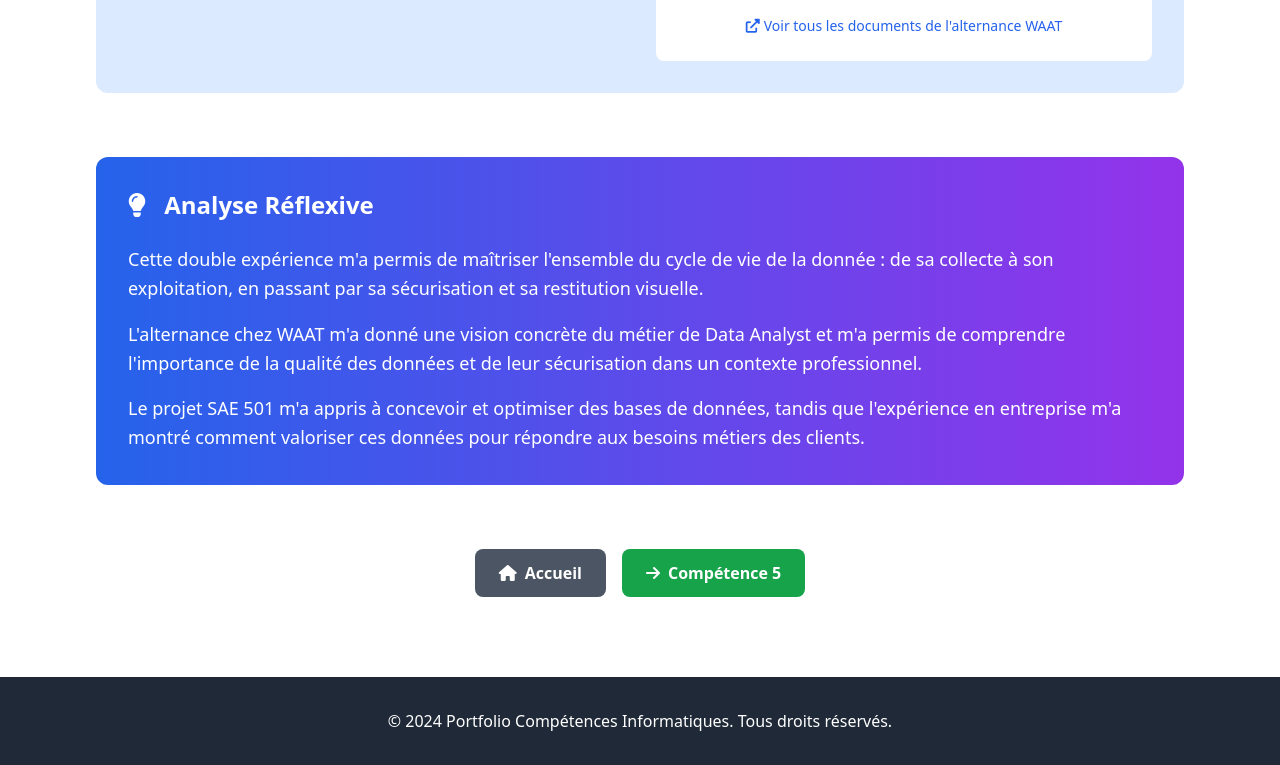
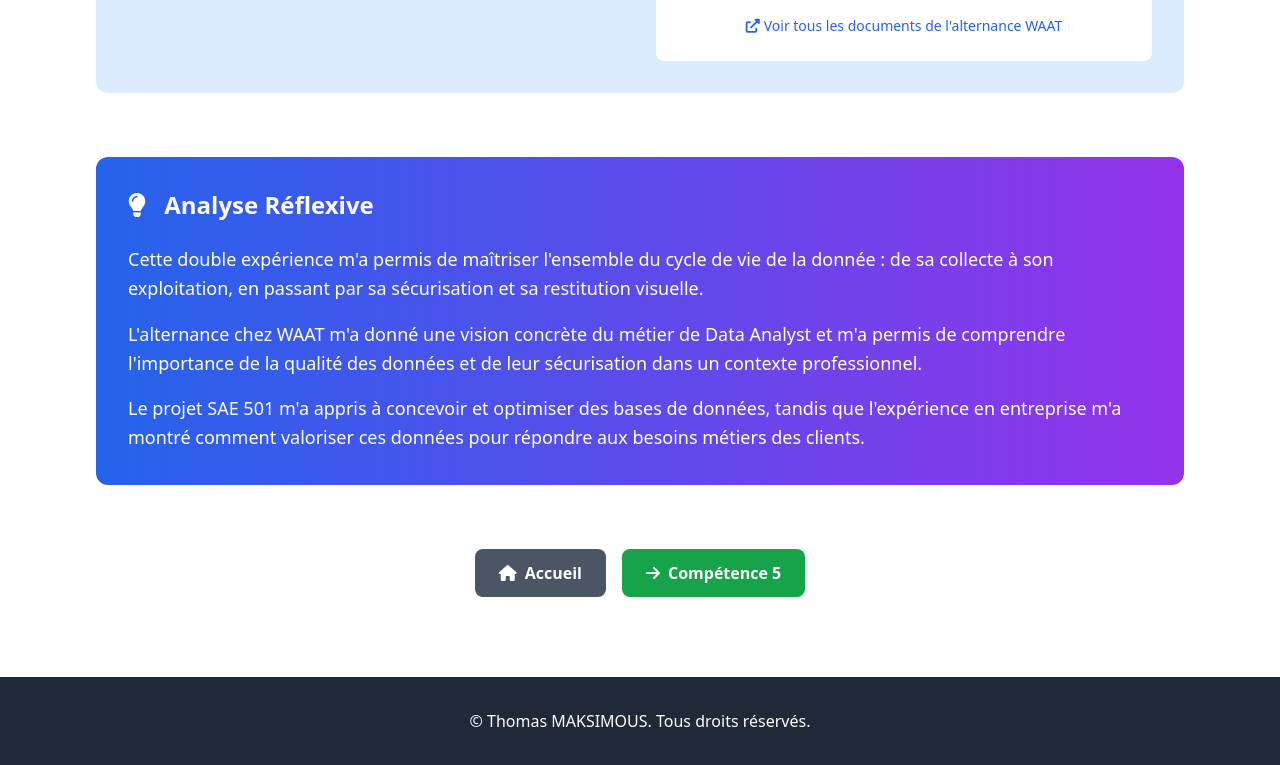
Before and after one commit to tmsmks/Portfolio-thomaks, a plain HTML site: page competence4.html in a window 1280 px wide. Shown: the part 2155-2920 px from the top of the page. Drawn offline with nearby package versions, Linux system fonts and the light colour scheme.

Commit message:
feat: Mise à jour du copyright dans tous les footers
- Changement de '© 2024 Portfolio Compétences Informatiques' vers '© Thomas MAKSIMOUS'
- Suppression de l'année 2024 du copyright
- Mise à jour cohérente sur toutes les pages du portfolio

```diff
--- a/competence4.html
+++ b/competence4.html
@@ -311,7 +311,7 @@
     <!-- Footer -->
     <footer class="bg-gray-800 text-white py-8">
         <div class="max-w-6xl mx-auto px-4 sm:px-6 lg:px-8 text-center">
-            <p>&copy; 2024 Portfolio Compétences Informatiques. Tous droits réservés.</p>
+            <p>&copy; Thomas MAKSIMOUS. Tous droits réservés.</p>
         </div>
     </footer>
 
```
Also changed, not shown: competence5.html (+1 -1 lines), competence6.html (+1 -1 lines), conclusion.html (+1 -1 lines), documents.html (+1 -1 lines), index.html (+1 -1 lines).
